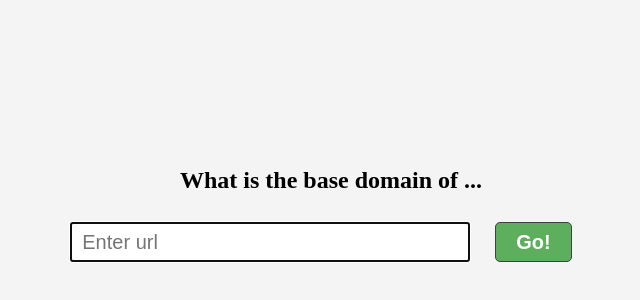
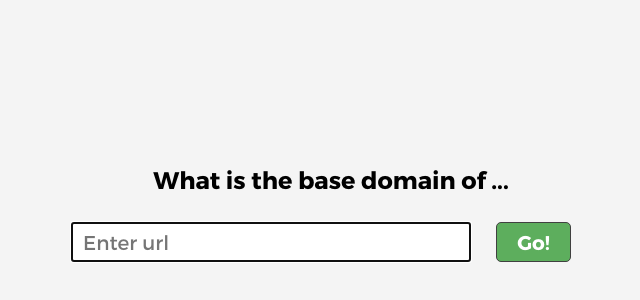
Before and after one commit to sebastianschnock/get-base-domain, a website: page src/html/index.html in a window 1280 px wide. Shown: the part 88-388 px from the top of the page, without its empty margins (309-949 px from the left). Drawn offline with Linux system fonts and the light colour scheme; files that its build step writes are made by us from their sources; files whose address does not match are found by name.

Commit message:
Add fonts

```diff
--- a/package.json
+++ b/package.json
@@ -11,8 +11,9 @@
     "test": "mocha --compilers js:babel-register --reporter nyan",
     "build:html": "cp -f src/html/*.html dist",
     "build:css": "cp -f src/css/* dist",
+    "build:assets": "cp -rf src/assets/* dist",
     "build:js": "browserify src/js/app.js -t babelify --outfile dist/app.js",
-    "build": "mkdir -p dist && npm run build:html && npm run build:css && npm run build:js",
+    "build": "mkdir -p dist && npm run build:html && npm run build:assets && npm run build:css && npm run build:js",
     "watch": "npm-watch",
     "serve": "node src/js/serve.js",
     "start": "npm run build && npm run serve"
--- a/src/css/style.css
+++ b/src/css/style.css
@@ -47,11 +47,25 @@ table {
 	border-spacing: 0;
 }
 
+
+
+@font-face {
+	font-family: 'Montserrat';
+	src: url('fonts/Montserrat-Regular.otf') format('truetype');
+}
+
+@font-face {
+	font-family: 'Montserrat';
+	src: url('fonts/Montserrat-Bold.otf') format('truetype');
+	font-weight: bold;
+}
+
 body {
 	background-color: #f4f4f4;
 }
 
 body * {
+	font-family: 'Montserrat', sans-serif;
 	font-size: 20px;
 	box-sizing: border-box;
 }
```
Also changed, not shown: src/assets/fonts/Montserrat-Bold.otf (added), src/assets/fonts/Montserrat-Regular.otf (added).
